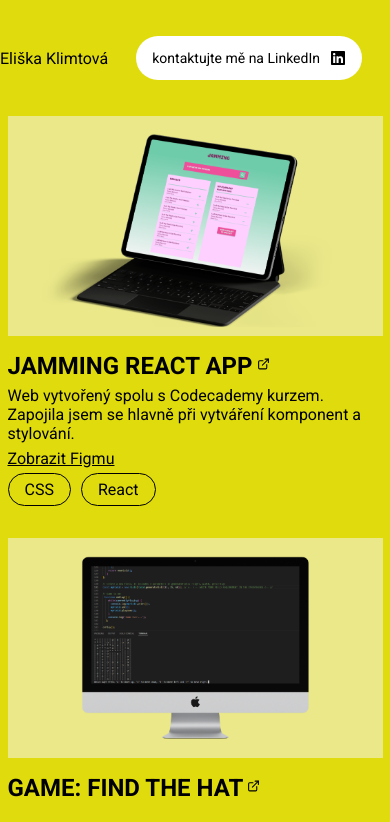
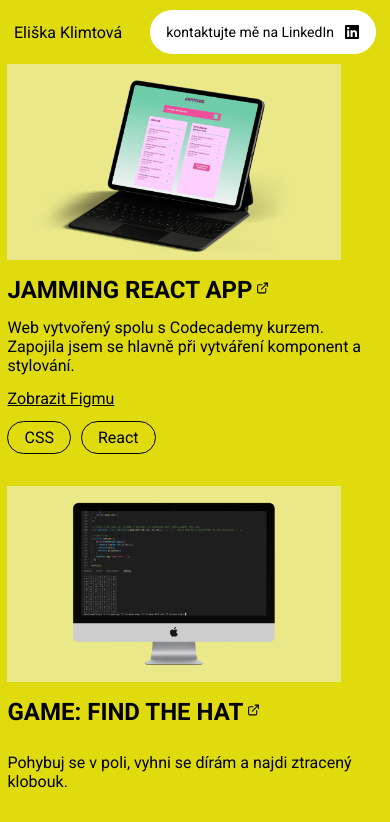
Before and after one commit to eliskaKli/react-portfolio, a React (Create React App) app: page /#/projects in a window 390 px wide. Shown: the top 822 px of the page. Built offline with nearby package versions, Linux system fonts and the light colour scheme.

Commit message:
Add ProjectPage responsivity a scrolling header

```diff
--- a/src/components/ButtonContact/ButtonContact.module.css
+++ b/src/components/ButtonContact/ButtonContact.module.css
@@ -33,7 +33,7 @@
 @media only screen and (max-width: 768px) {
   .contactButton {
     padding: 0.875rem 1rem;
-    margin: auto;
+    /* margin: auto; */
   }
 
   .link {
--- a/src/components/ProjectsList/ProjectsList.module.css
+++ b/src/components/ProjectsList/ProjectsList.module.css
@@ -4,7 +4,6 @@
   justify-content: center;
   margin: 0 auto;
   max-width: 70%;
-  /* min-width: 50%; */
   row-gap: 2rem;
   column-gap: 2rem;
 }
@@ -22,7 +21,6 @@
 .projectImg {
   width: 23.4375rem;
   height: 13.75rem;
-  /* margin: 0; */
 }
 
 .textContainer {
@@ -55,19 +53,14 @@ p {
 .figmaLink {
   color: #000;
   font-size: 1rem;
-
 }
 
 .tagsContainer {
   display: flex;
   flex-flow: row wrap;
-  /* justify-content: flex-start; */
-  /* align-items: flex-start; */
-  /* align-content: flex-start; */
   gap: 0.625rem;
   padding: 0;
   margin: auto auto 0 0;
-
 }
 
 .tag {
@@ -82,71 +75,31 @@ p {
   gap: 0.625rem;
 }
 
-/*
-
-.projectsContainer {
-  display: inline-flex;
-  max-width: 65%;
-  flex-flow: row wrap;
-  justify-content: space-between;
-
-  text-align: left;
-  row-gap: 2.3125rem;
-  margin: 0 auto;
+@media only screen and (max-width: 1120px) {
+  .projectsContainer {
+    max-width: 80%;
+  }
 }
 
-.projectsList {
-  width: 23.4375rem;
-  height: 23.75rem;
-  display: inline-flex;
-  flex-flow: column wrap;
-
+@media only screen and (max-width: 1024px) {
+  .projectsContainer {
+    max-width: 95%;
+  }
 }
 
-.projectImg {
-  width: 23.4375rem;
-  height: 13.75rem;
-  display: flex;
-  flex-shrink: 0;
+@media only screen and (max-width: 768px) {
+  .projectsContainer {
+    max-width: 95%;
+    row-gap: auto;
+  }
 }
 
-.textContainer {
-  margin: auto;
+@media only screen and (max-width: 480px) {
+  .projectsContainer {
+    max-width: 97%;
+  }
+
+  .projectImg {
+    width: 20.875rem;
+  }
 }
-
-p {
-  margin: auto;
-}
-
-.h2 {
-  color: #000;
-  font-weight: 700;
-  text-transform: uppercase;
-  text-decoration: none;
-  display: flex;
-  gap: 0.25rem;
-  padding-top: 1rem;
-}
-
-.figmaLink {
-  color: #000;
-  font-size: 1rem;
-}
-
-
-.tagsContainer {
-  list-style-type: none;
-  display: flex;
-  justify-content: flex-start;
-  gap: 0.625rem;
-  padding-left: 0;
-  margin: auto 0 0;
-}
-
-.tag {
-  padding: 0.375rem 1rem;
-  justify-content: center;
-  align-items: center;
-  border-radius: 3.125rem;
-  border: 1px solid #000;
-} */
--- a/src/pages/Profile/Profile.module.css
+++ b/src/pages/Profile/Profile.module.css
@@ -63,7 +63,13 @@
     display: flex;
     flex-direction: column;
     gap: 1rem;
+    margin: 0 auto 6rem;
+    max-width: 50%;
   }
+
+  /* .profileButtons .ButtonContact{
+padding: 0;
+  } */
 
   .textFirst {
     margin-top: 3rem;
--- a/src/pages/ProjectsPage/ProjectsPage.js
+++ b/src/pages/ProjectsPage/ProjectsPage.js
@@ -1,24 +1,41 @@
-import React from "react";
+import React, { useState } from "react";
 import { useNavigate } from "react-router-dom";
 
 import styles from "./ProjectsPage.module.css";
 import ButtonContact from "../../components/ButtonContact/ButtonContact.js";
 import ProjectsList from "../../components/ProjectsList/ProjectsList.js";
 
+function ProjectsPage() {
+  // display border bottom line when scrolling
+  const [line, setLine] = useState(false);
+  const changeLine = () => {
+    if (window.scrollY >= 7.25) {
+      setLine(true);
+    } else {
+      setLine(false);
+    }
+  };
 
-function ProjectsPage() {
-  const navigate= useNavigate();
-  const toProfilePage = () =>{
-    navigate("/")
+  window.addEventListener("scroll", changeLine);
+
+  // navigate to the profile page
+  const navigate = useNavigate();
+  const toProfilePage = () => {
+    navigate("/");
   };
 
   return (
     <div>
-      <header className={styles.header}>
+      <header
+        className={
+          line ? `${styles.header} ${styles.headerScroll}` : `${styles.header}`
+        }
+      >
         <p onClick={toProfilePage}>Eliška Klimtová</p>
         <ButtonContact className={styles.button} />
       </header>
-      <ProjectsList className={styles.projectsList}/>
+      <div className={styles.blankBar}></div>
+      <ProjectsList className={styles.projectsList} />
       <footer className={styles.footer}>
         {/* <a
           className={styles.linkPortfolioFigma}
--- a/src/pages/ProjectsPage/ProjectsPage.module.css
+++ b/src/pages/ProjectsPage/ProjectsPage.module.css
@@ -2,18 +2,16 @@
   display: inline-flex;
   justify-content: space-around;
   align-items: center;
-  /* padding: 2.44rem auto 1.5rem; */
-  /* margin-inline: ; */
   width: 100%;
   height: 7.25rem;
   background-color: #dfdb0c;
-  /* overflow: scroll; */
-  /* position: sticky; */
-  /* z-index: 3; */
+  position: fixed;
+  top: 0;
+  left: 0;
 }
 
-.header p {
-  margin: 0;
+.headerScroll {
+  border-bottom: solid 0.5px hsla(0, 0%, 0%, 0.4) ;
 }
 
 .header p:hover {
@@ -21,10 +19,8 @@
   cursor: pointer;
 }
 
-.projectsList {
-  /* display: flex;
-  justify-content: center; */
-  /* margin: auto; */
+.blankBar {
+  margin-top: 7.25rem;
 }
 
 footer {
@@ -34,5 +30,24 @@ footer {
 
 .footer a {
   color: #000;
+}
 
+@media only screen and (max-width: 1024px) {
+  .header {
+    height: 6rem;
+  }
+
+  .blankBar {
+    margin-top: 6rem;
+  }
 }
+
+@media only screen and (max-width: 768px) {
+  .header {
+    height: 4rem;
+  }
+
+  .blankBar {
+    margin-top: 4rem;
+  }
+}
```
